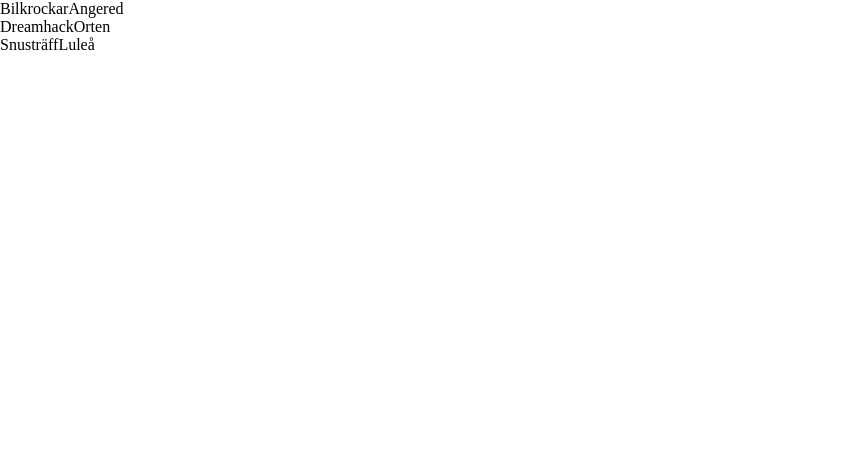
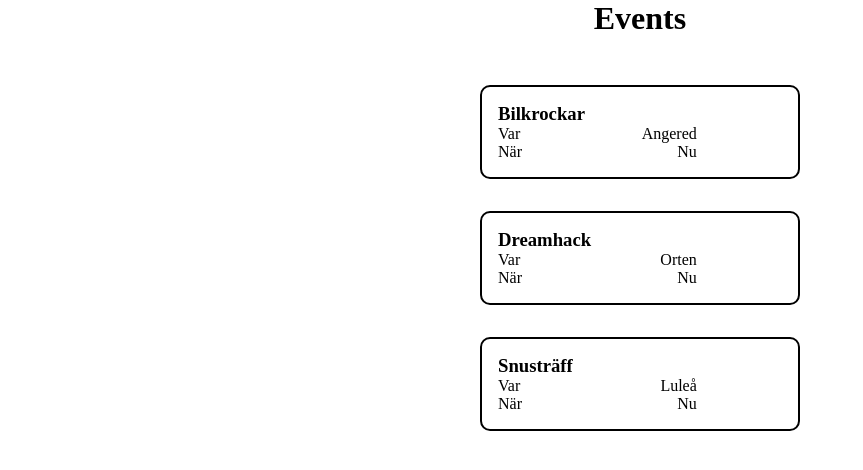
Before and after one commit to marcusrydell/meetupts, a React (Create React App) app: page / in a window 1280 px wide. Shown: the top 470 px of the page, without its empty margins (0-863 px from the left). Built offline with nearby package versions, Linux system fonts and the light colour scheme.

Commit message:
simple styling

```diff
--- a/package.json
+++ b/package.json
@@ -22,6 +22,7 @@
         "start": "react-scripts start",
         "build": "react-scripts build",
         "test": "react-scripts test",
+        "test:coverage": "react-scripts test --coverage",
         "eject": "react-scripts eject"
     },
     "eslintConfig": {
--- a/src/App.tsx
+++ b/src/App.tsx
@@ -1,9 +1,11 @@
-import React, { useState } from "react";
-import Event from './components/Event'
+import { useState } from "react";
+import Event from "./components/Event";
+import style from "./styles/App.module.css";
 
-import {IEvent} from './model/Events'
+import { IEvent } from "./model/Events";
 
-const data: IEvent[] = [{
+const data: IEvent[] = [
+    {
         id: 1,
         name: "Bilkrockar",
         joined: true,
@@ -30,14 +32,13 @@
 ];
 
 function App() {
-    const [events, setEvents] = useState<IEvent[]>(data)
+    const [events, setEvents] = useState<IEvent[]>(data);
 
     return (
-    <div>
-      {events.map((event)=>{
-        return(
-          <Event key={event.id} event={event}/>
-        )
+        <div className={style.app}>
+            <h1>Events</h1>
+            {events.map((event) => {
+                return <Event key={event.id} event={event} />;
             })}
         </div>
     );
--- a/src/components/Event.tsx
+++ b/src/components/Event.tsx
@@ -1,16 +1,22 @@
-import React, { useState } from "react";
+import style from "../styles/Event.module.css";
 
-
-
-function Event({event}: any): JSX.Element {
+function Event({ event }: any): JSX.Element {
     // const [date, setDate] = useState(
     //     new Date(props.data.time * 1000).toLocaleDateString("sv")
     // );
 
     return (
-        <div>
-            {event.name}
-            {event.location}
+        <div className={style.eventContainer}>
+            <h3>{event.name}</h3>
+
+            <div className={style.eventText}>
+                <p>Var</p>
+                <p>{event.location}</p>
+            </div>
+            <div className={style.eventText}>
+                <p>När</p>
+                <p>Nu</p>
+            </div>
         </div>
     );
 }
--- /dev/null
+++ b/src/styles/App.module.css
@@ -0,0 +1,11 @@
+.app {
+    height: 100vh;
+    width: 100vw;
+    display: flex;
+    flex-direction: column;
+    align-items: center;
+}
+
+.app h1 {
+    margin-bottom: 2rem;
+}
--- /dev/null
+++ b/src/styles/Event.module.css
@@ -0,0 +1,16 @@
+.eventContainer {
+    margin: 1rem;
+    padding: 1rem;
+    display: flex;
+    flex-direction: column;
+    width: 20rem;
+    border-radius: 10px;
+    cursor: pointer;
+    border: 2px solid black;
+}
+
+.eventText {
+    display: flex;
+    justify-content: space-between;
+    width: 70%;
+}
```
Also changed, not shown: 1 other file (tests, documents, lock files or other folders). Lines whose indentation alone changed are shown as unchanged.
